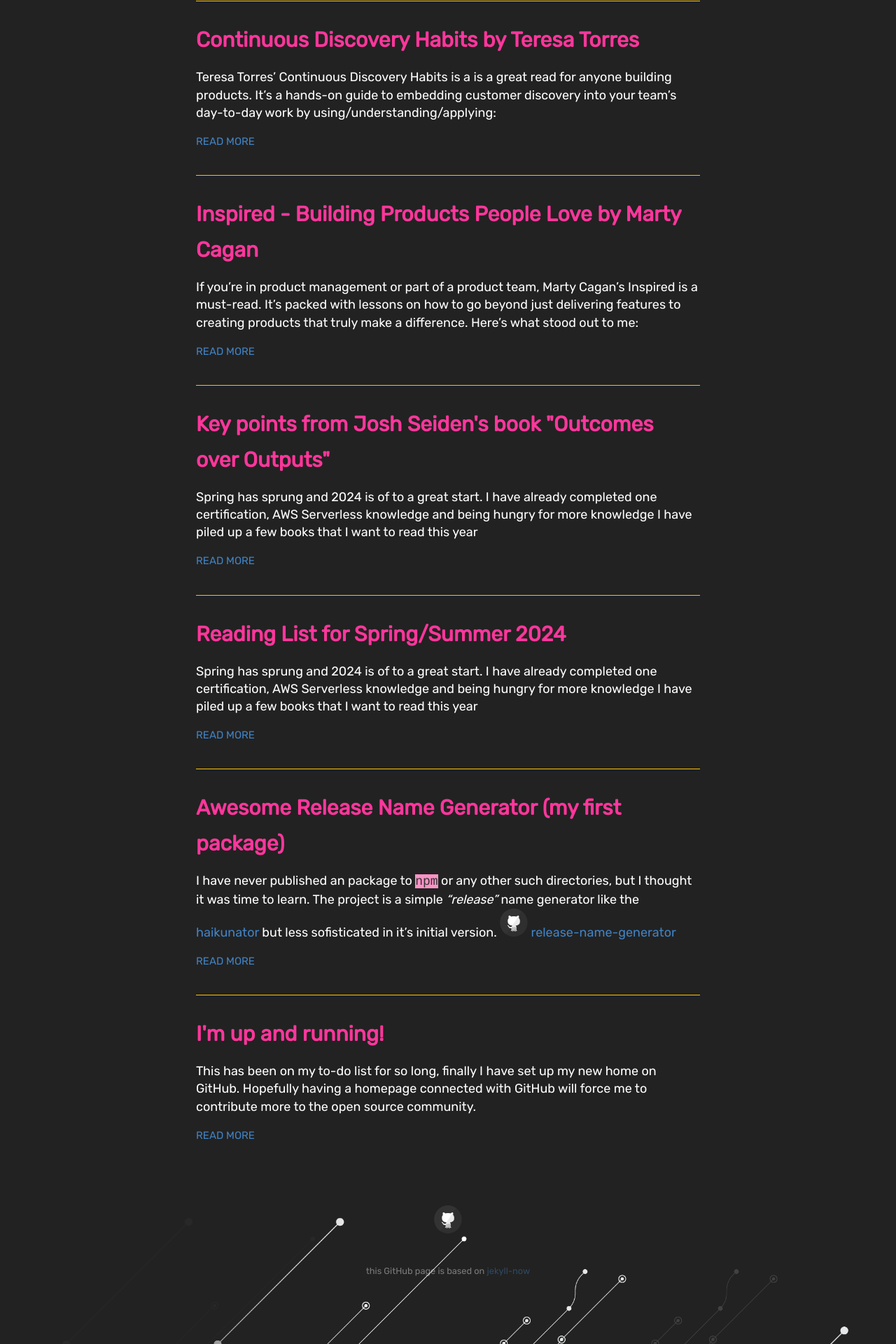
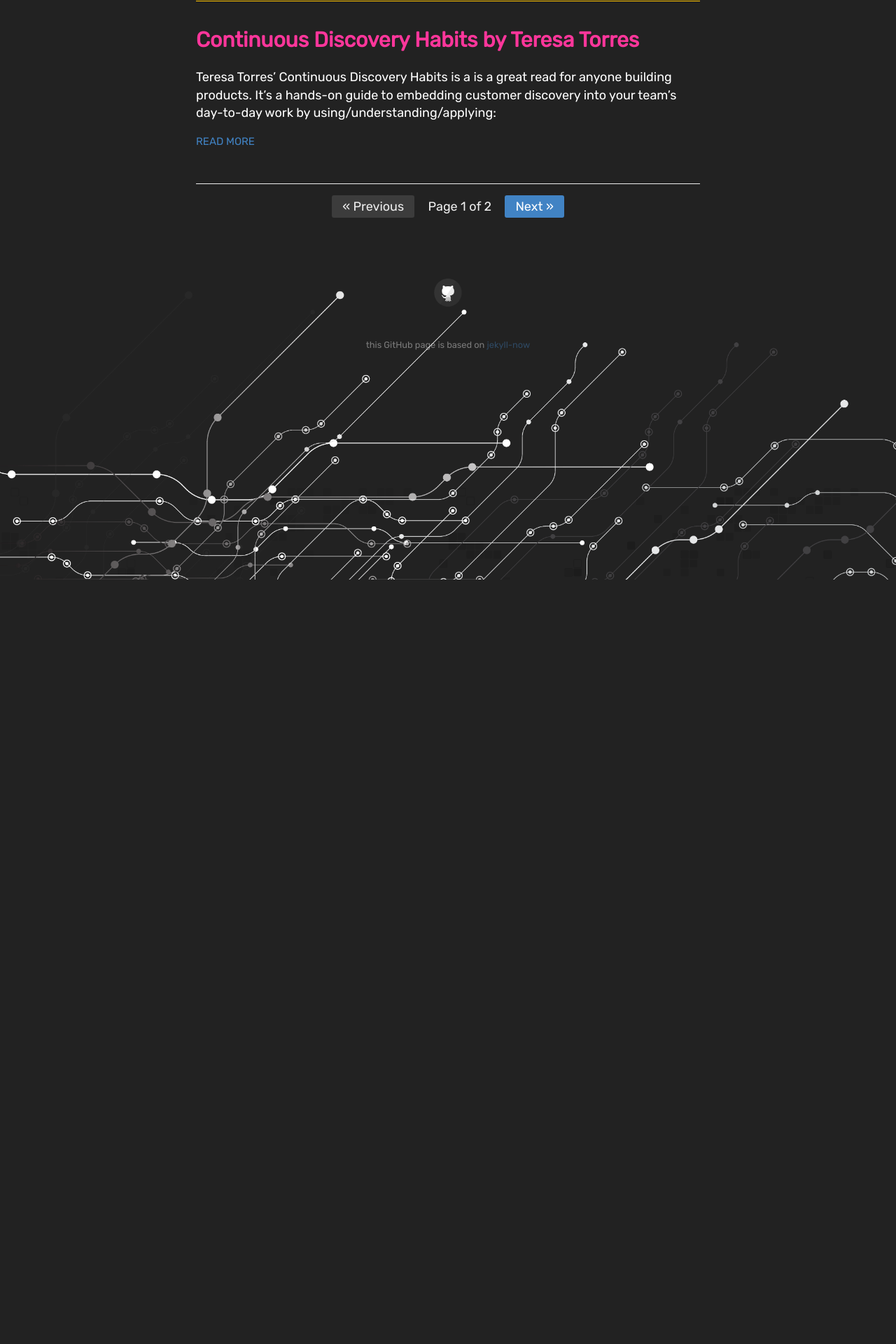
Before and after one commit to ftnilsson/ftnilsson.github.io, a Jekyll site: the page built from index.html, in a window 1280 px wide. Shown: the part 1406-3326 px from the top of the page at 70% size. Built offline with Jekyll 4.4.1, drawn with Linux system fonts in a browser that asks for light colours; some web fonts are replaced; the list of posts is cut into pages by our own code; after the commit the page ends 2234 px from its top, so only the background shows below that.

Commit message:
Add pagination functionality and styles to the site

```diff
--- a/_config.yml
+++ b/_config.yml
@@ -76,6 +76,11 @@ sass:
 gems:
   - jekyll-sitemap # Create a sitemap using the official Jekyll sitemap gem
   - jekyll-feed # Create an Atom feed using the official Jekyll feed gem
+  - jekyll-paginate # Add pagination functionality
+
+# Pagination settings
+paginate: 5 # Number of posts per page
+paginate_path: "/page/:num/"
 
 # Exclude these files from your production _site
 exclude:
--- /dev/null
+++ b/_sass/_pagination.scss
@@ -0,0 +1,35 @@
+.pagination {
+  margin-top: 30px;
+  margin-bottom: 30px;
+  padding: 20px 0;
+  text-align: center;
+  border-top: 1px solid $lightGray;
+}
+
+.pagination .previous,
+.pagination .next {
+  padding: 5px 15px;
+  border-radius: 3px;
+  background-color: $blue;
+  color: $white;
+  text-decoration: none;
+  transition: background-color 0.3s ease;
+}
+
+.pagination .previous:hover,
+.pagination .next:hover {
+  background-color: darken($blue, 10%);
+  text-decoration: none;
+}
+
+.pagination span.previous,
+.pagination span.next {
+  background-color: lighten($darkerGray, 10%);
+  color: $lightGray;
+  cursor: not-allowed;
+}
+
+.pagination .page_number {
+  margin: 0 15px;
+  color: $lightGray;
+}
--- a/index.html
+++ b/index.html
@@ -3,7 +3,7 @@ layout: default
 ---
 
 <div class="posts">
-  {% for post in site.posts %}
+  {% for post in paginator.posts %}
     <article class="post">
 
       <h1><a href="{{ site.baseurl }}{{ post.url }}">{{ post.title }}</a></h1>
@@ -16,3 +16,26 @@ layout: default
     </article>
   {% endfor %}
 </div>
+
+<!-- Pagination links -->
+<div class="pagination">
+  {% if paginator.previous_page %}
+    <a href="{{ site.baseurl }}{{ paginator.previous_page_path }}" class="previous">
+      &laquo; Previous
+    </a>
+  {% else %}
+    <span class="previous">&laquo; Previous</span>
+  {% endif %}
+
+  <span class="page_number">
+    Page {{ paginator.page }} of {{ paginator.total_pages }}
+  </span>
+
+  {% if paginator.next_page %}
+    <a href="{{ site.baseurl }}{{ paginator.next_page_path }}" class="next">
+      Next &raquo;
+    </a>
+  {% else %}
+    <span class="next">Next &raquo;</span>
+  {% endif %}
+</div>
--- a/style.scss
+++ b/style.scss
@@ -411,9 +411,44 @@ footer {
 // ... Otherwise it really bloats up the top of the CSS file and makes it difficult to find the start
 @import "highlights";
 @import "svg-icons";
+@import "pagination";
 
 // specific About page styles for clifton strengths
 code.language-plaintext{
   background: $lightPink;
   color: $darkGray !important;
 }
+
+// Pagination styles
+.pagination {
+  margin-top: 30px;
+  margin-bottom: 30px;
+  padding: 20px 0;
+  text-align: center;
+  border-top: 1px solid $lightGray;
+
+  .previous, .next {
+    padding: 5px 15px;
+    border-radius: 3px;
+    background-color: $blue;
+    color: $white;
+    text-decoration: none;
+    transition: background-color 0.3s ease;
+
+    &:hover {
+      background-color: darken($blue, 10%);
+      text-decoration: none;
+    }
+  }
+
+  span.previous, span.next {
+    background-color: lighten($darkerGray, 10%);
+    color: $lightGray;
+    cursor: not-allowed;
+  }
+
+  .page_number {
+    margin: 0 15px;
+    color: $lightGray;
+  }
+}
```
